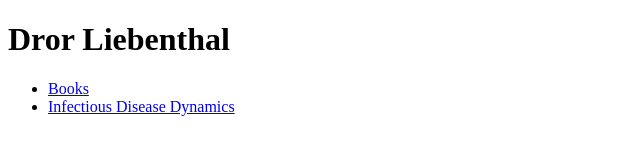
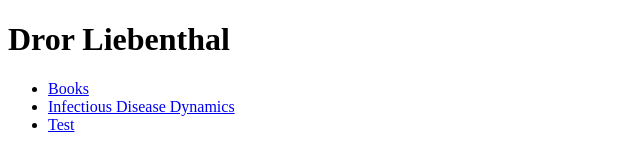
Before and after one commit to DrorLiebenthal/drorliebenthal.github.io, a plain HTML site: page index.html in a window 1280 px wide. Shown: the full height of the page, 0-640 px from the left. Drawn offline with Linux system fonts and the light colour scheme.

Commit message:
Update index.html

```diff
--- a/index.html
+++ b/index.html
@@ -13,6 +13,7 @@
             <ul>
                 <li><a href="/books">Books</a></li>
                 <li><a href="/disease-model">Infectious Disease Dynamics</a></li>
+                <li><a href="dev.bold.org">Test</a></li>
             </ul>
         </div>
     </body>
```
